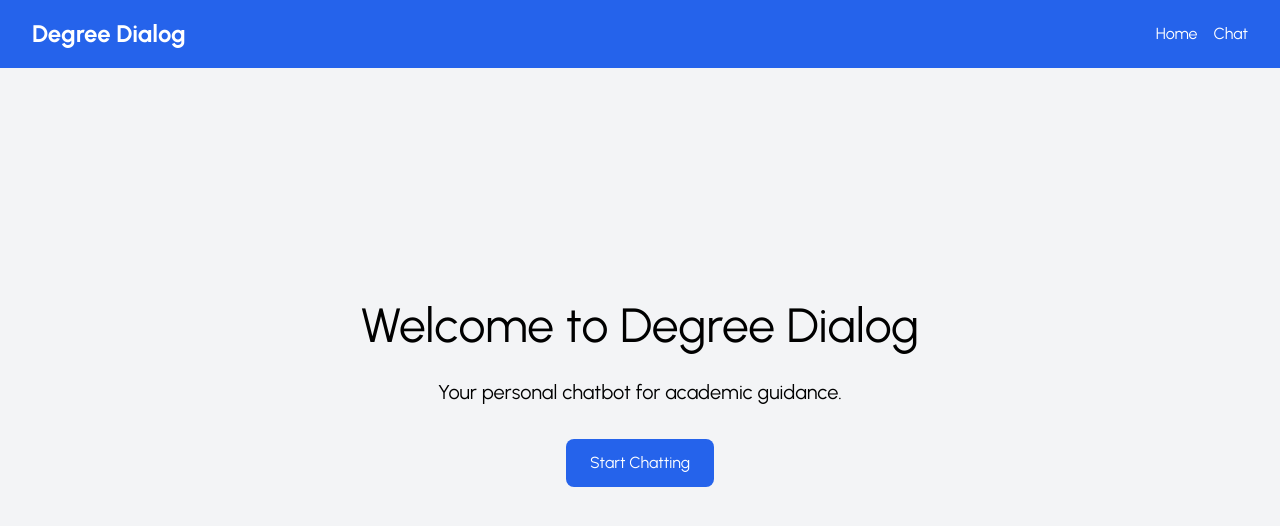
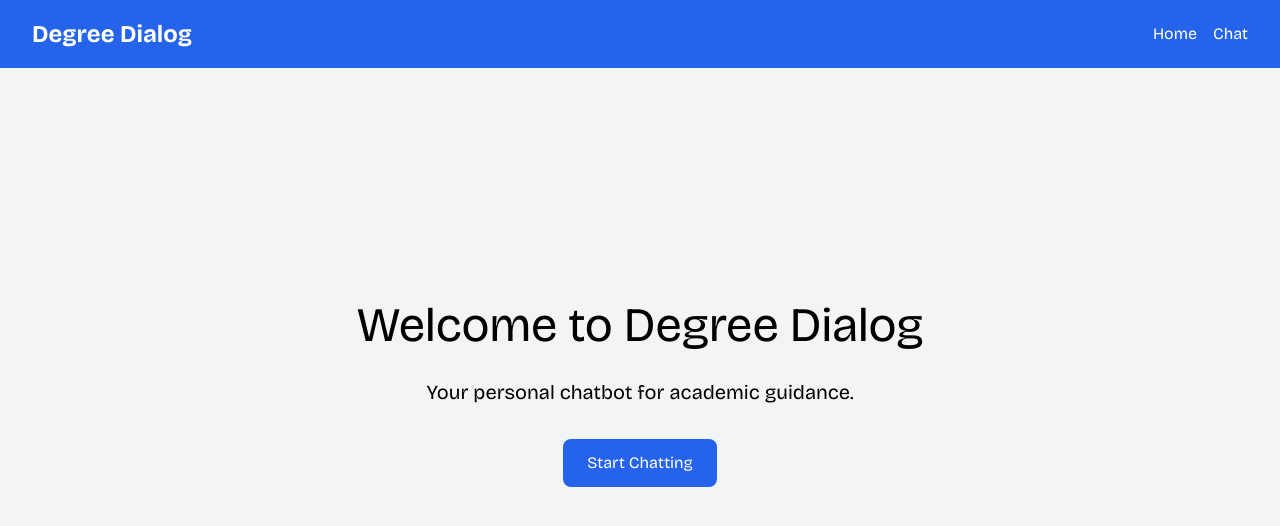
Before and after one commit to Dhuvarakesh17/Degree-Dialog-1, a React (Vite) app in the folder frontend/: page / in a window 1280 px wide. Shown: the top 526 px of the page. Built offline with nearby package versions, Linux system fonts and the light colour scheme; a web font is replaced by a local one.

Commit message:
updated font family

```diff
--- a/frontend/src/index.css
+++ b/frontend/src/index.css
@@ -9,7 +9,7 @@
   margin: 0;
   padding: 0;
   box-sizing: border-box;
-  font-family: "Urbanist", sans-serif;
+  font-family: "Bricolage Grotesque", sans-serif;
 }
 
 body {
```
